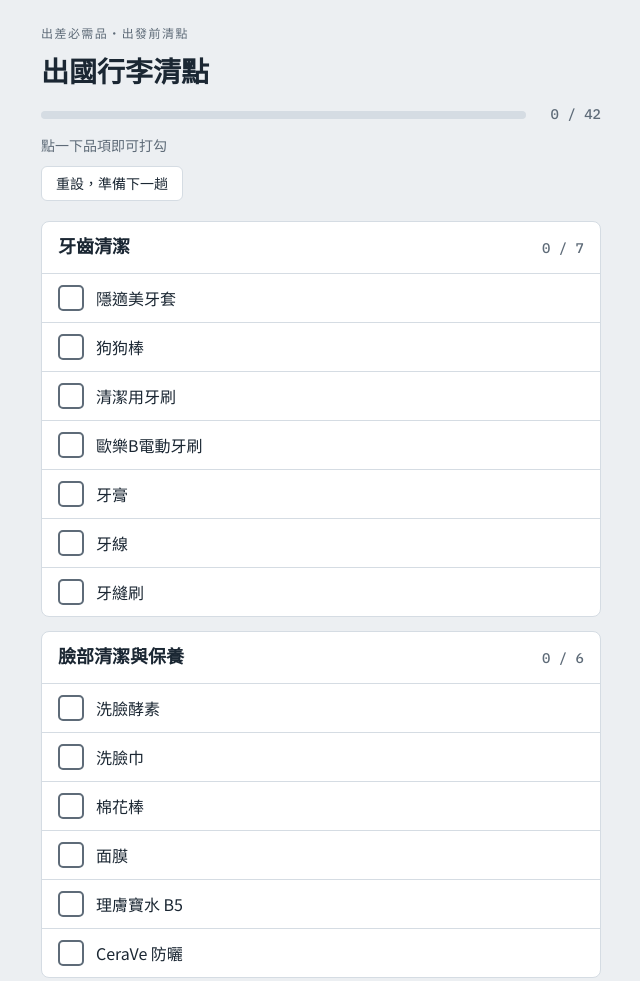
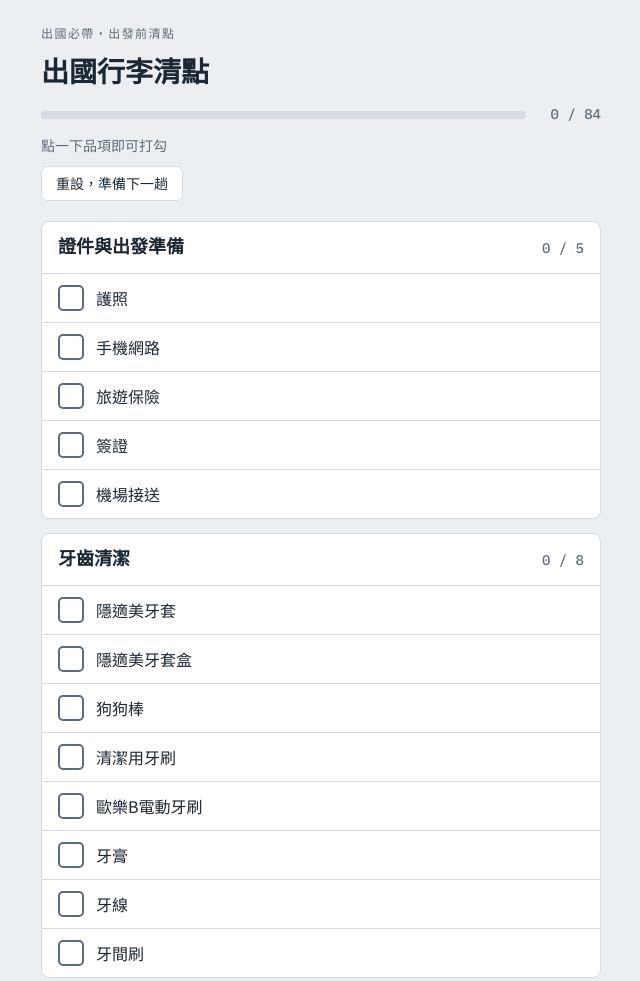
Before and after one commit to leilachchen/CPL, a plain HTML site: page index.html in a window 1280 px wide. Shown: the top 981 px of the page, without its empty margins (319-959 px from the left). Drawn offline with Linux system fonts and the light colour scheme.

Commit message:
Add files via upload

```diff
--- a/index.html
+++ b/index.html
@@ -61,11 +61,11 @@ footer{font-size:13px;color:var(--muted)}
 
 <div class="wrap">
   <header>
-    <div class="eyebrow">出差必需品・出發前清點</div>
+    <div class="eyebrow">出國必帶・出發前清點</div>
     <h1>出國行李清點</h1>
     <div class="progress">
       <div class="bar"><i id="bar"></i></div>
-      <span class="count" id="total">0 / 42</span>
+      <span class="count" id="total">0 / 84</span>
     </div>
     <div class="status" id="status">點一下品項即可打勾</div>
     <div class="actions" id="actions">
@@ -78,17 +78,26 @@ footer{font-size:13px;color:var(--muted)}
 
 <script>
 const DATA=[
-  {k:"teeth",t:"牙齒清潔",items:["隱適美牙套","狗狗棒","清潔用牙刷","歐樂B電動牙刷","牙膏","牙線","牙縫刷"]},
+  {k:"docs",t:"證件與出發準備",items:["護照","手機網路","旅遊保險","簽證","機場接送"]},
+  {k:"teeth",t:"牙齒清潔",items:["隱適美牙套","隱適美牙套盒","狗狗棒","清潔用牙刷","歐樂B電動牙刷","牙膏","牙線","牙間刷"]},
   {k:"face",t:"臉部清潔與保養",items:["洗臉酵素","洗臉巾","棉花棒","面膜","理膚寶水 B5","CeraVe 防曬"]},
   {k:"groom",t:"修容與眉眼",items:["刮鬍刀","鼻毛剪","眉毛夾","指甲刀","眉筆組","雙眼皮貼"]},
   {k:"body",t:"身體護理",items:["QV 身體乳液","體香膏","濕廁紙"]},
   {k:"meds",t:"藥品與每日保健品",items:["濕疹藥膏","眼藥水","降血脂藥","安立壓","乳糖不耐症酵素","速泰消消化錠","每日益生菌","每日蔬菜汁","每日 Creatine","魚油","Multivitamins","肝臟水解物 GX","Melatonin 3mg"]},
   {k:"bath",t:"洗浴與清潔",items:["沐浴乳","潤髮乳","3M 消毒清潔液","洗手液","髮膠"]},
+  {k:"top",t:"上身",items:["短袖","長袖","襯衫","發熱衣","毛衣","帽踢","睡衣","運動服","外套"]},
+  {k:"bottom",t:"下身",items:["內褲","長褲","短褲"]},
+  {k:"socks",t:"襪子",items:["長襪","短襪"]},
+  {k:"shoes",t:"鞋子",items:["球鞋","皮鞋","拖鞋"]},
+  {k:"acc",t:"配件",items:["口袋巾","領帶","蝴蝶結","皮帶","帽子","隨身包包","購物袋"]},
+  {k:"sleep",t:"睡眠用品",items:["枕頭","枕頭套","眼罩","耳塞","氣喘藥"]},
+  {k:"elec",t:"電子產品",items:["充電器","轉接頭","加濕器","音響","太陽眼鏡","行動電源","GR3 / DJI"]},
   {k:"other",t:"其他",items:["針線包","濕度偵測器"]}
 ];
 const KEY="packing-checks-v1";
 let state={};
 try{state=JSON.parse(localStorage.getItem(KEY))||{}}catch(e){state={}}
+if(!state._v2){Object.keys(state).forEach(k=>{if(k.startsWith("teeth-"))delete state[k]});state._v2=1;try{localStorage.setItem(KEY,JSON.stringify(state))}catch(e){}}
 const save=()=>{try{localStorage.setItem(KEY,JSON.stringify(state))}catch(e){}};
 const TOTAL=DATA.reduce((n,s)=>n+s.items.length,0);
 const tick='<svg viewBox="0 0 16 16" fill="none"><path d="M3 8.5l3.2 3L13 4.5" stroke="var(--paper)" stroke-width="2.4" stroke-linecap="round" stroke-linejoin="round"/></svg>';
@@ -134,7 +143,7 @@ function showReset(){
 }
 function showConfirm(){
   actions.innerHTML='<div class="confirm">確定清除所有勾選？<button id="yesBtn" type="button" class="danger">清除</button><button id="noBtn" type="button">取消</button></div>';
-  document.getElementById("yesBtn").onclick=()=>{state={};save();document.querySelectorAll(".item").forEach(el=>el.setAttribute("aria-checked","false"));update();showReset()};
+  document.getElementById("yesBtn").onclick=()=>{state={_v2:1};save();document.querySelectorAll(".item").forEach(el=>el.setAttribute("aria-checked","false"));update();showReset()};
   document.getElementById("noBtn").onclick=showReset;
 }
 showReset();update();
```
